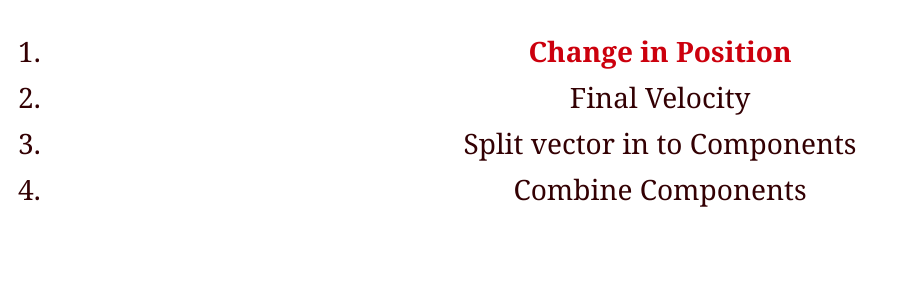
After one commit to KasaiYuki/WebApp, a Flask app: template templates/phalculatorAsk.html in a window 1280 px wide. The commit adds this page. Shown: the top 300 px of the page, without its empty margins (0-901 px from the left). Run offline with Flask 2, Linux system fonts and the light colour scheme; the template is opened without the code that fills it, so the values that code supplies are empty.

Commit message:
started js for phalculator, removed unneeded code

```diff
--- a/app.py
+++ b/app.py
@@ -21,18 +21,11 @@ def wolfram():
 
 @app.route('/phalculator')
 def phalculator():
-    return(render_template('phalculator.html'))
-#mapping for /hello
-@app.route('/hello')
-def hello():
-    myName = "Shreyas"
-    return ("Hello " + myName)
+    return(render_template('phalculatorAsk.html'))
 
-#mapping for myprofile
-@app.route('/myprofile')
-def showMyProfile():
-    return render_template('MyProfile.html')
-
+@app.route('/dPos')
+def dPos():
+    return(render_template('dPos.html'))
 
 #mapping for myprofile
 @app.route('/addprofileform')
@@ -44,10 +37,7 @@ def addprofileform():
 #mapping for /addprofile
 @app.route('/addprofile')
 def addprofile():
-    myName = request.args.get('myname') #name parameter in MyProfileForm
-    state_of_residence = request.args.get('state_of_residence')
-    favorite_subject = request.args.get('favorite_subject')
-    return render_template('MyProfile.html', html_myname = myName, html_state_of_residence = state_of_residence, html_fav_subject = favorite_subject)
+    return render_template('MyProfile.html', html_myname = request.args.get('myname'), html_state_of_residence = request.args.get('state_of_residence'), html_fav_subject = request.args.get('favorite_subject'))
 
 if __name__ == '__main__':
     app.run()
--- a/static/styles.css
+++ b/static/styles.css
@@ -1,9 +1,10 @@
 /* Generic Selectors */
 body {
     font-family: Georgia, "Times New Roman", Times, serif;
-    font-size: 29px;
+    font-size: 28px;
     color: #330003;
-    background-color: #e0e0e0;
+    text-align: center;
+    line-height: 46px;
 }
 
 p {
--- a/templates/home.html
+++ b/templates/home.html
@@ -14,13 +14,13 @@
     <h1> Here we have study guides, and calculators to help you out!</h1>
     <div id="Guides">
         <h1><b> <u> Guides: </u></b></h1>
-        <ul>
+        <ul style="list-style-type: none">
             <li><a href="addprofileform">Add Profile One</a></li>
         </ul>
     </div>
     <div id="Calculators">
         <h1><b> <u> Calculators: </u></b></h1>
-        <ul>
+        <ul style="list-style-type: none">
             <li><a href="wolframAsk"> Wolfram</a></li>
             <li><a href="phalculator"> Phalculator(Physics Calculator)</a></li>
         </ul>
--- /dev/null
+++ b/templates/phalculatorAsk.html
@@ -0,0 +1,19 @@
+<!DOCTYPE html>
+<html lang="en">
+<head>
+    <meta charset="UTF-8">
+    <title>Phalculator</title>
+    <link rel="stylesheet" href="{{ url_for('static', filename='styles.css') }}"  type="text/css">
+
+</head>
+<body>
+    <div id="Choices">
+        <ol type="1">
+            <li><a href="dPos"> Change in Position</a></li>
+            <li> Final Velocity</li>
+            <li> Split vector in to Components</li>
+            <li> Combine Components</li>
+        </ol>
+    </div>
+</body>
+</html>
```
Also changed, not shown: templates/dPos.html (added, +20 -0 lines), templates/phalculator.html (deleted, +0 -12 lines).
